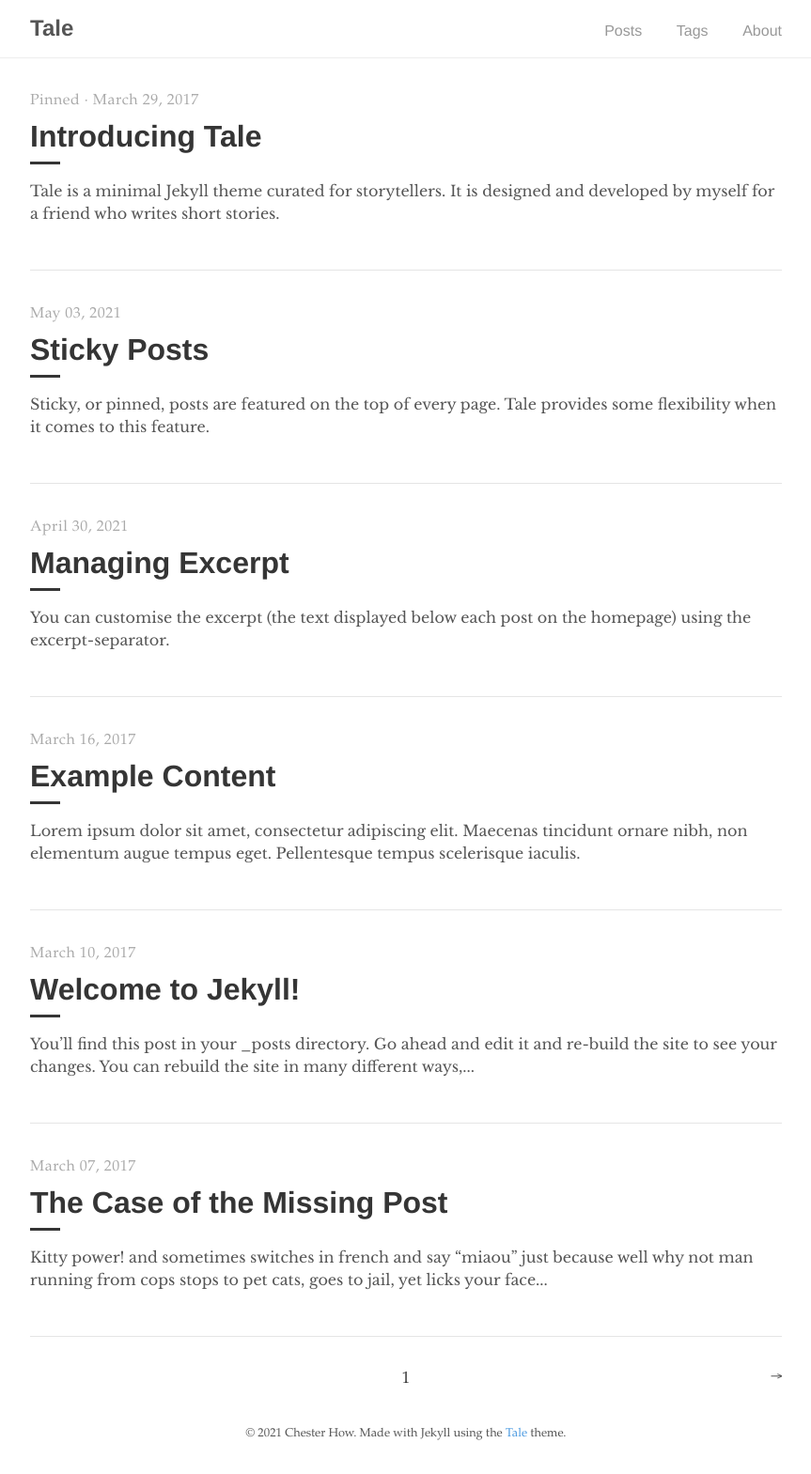
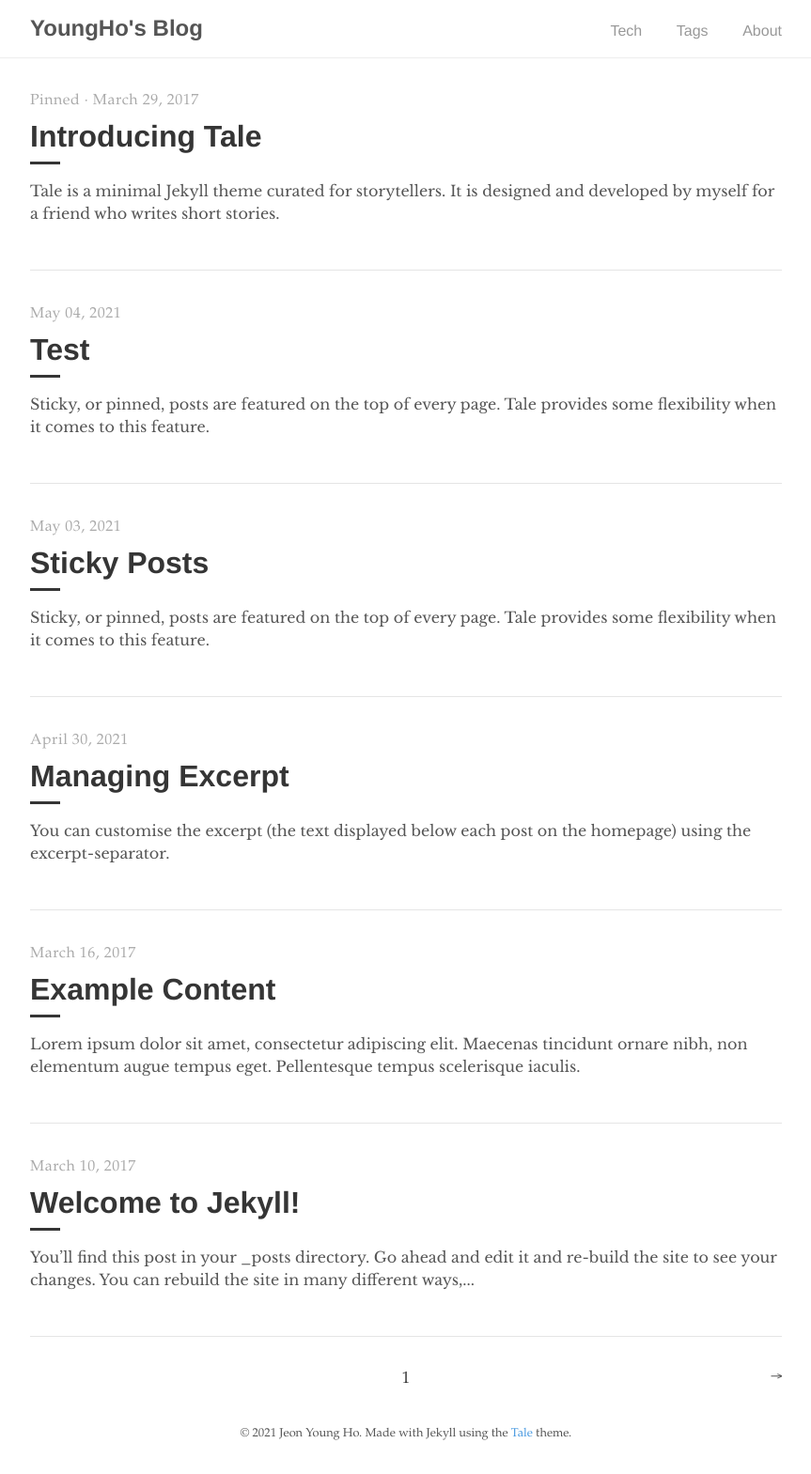
Before and after one commit to jeonyoungho/github-blog-practice-with-jekyll-tail-theme, a Jekyll site: the page built from index.html, in a window 1280 px wide. Shown: the whole page at 94% size, without its empty margins (208-1071 px from the left). Built offline with Jekyll 4.4.1, drawn with Linux system fonts in a browser that asks for light colours; the list of posts is cut into pages by our own code.

Commit message:
update config.yml

```diff
--- a/_config.yml
+++ b/_config.yml
@@ -1,17 +1,17 @@
 # Site settings
-title:          Tale
-description:    "Minimal Jekyll theme for storytellers"
-baseurl:        "/tale"
-url:            "https://chesterhow.github.io"
+title:          YoungHo's Blog
+description:    "Private blog for Youngho"
+baseurl:        # the subpath of your site, e.g. "/blog"
+url:            "https://chesterhow.github.io" # the base hostname & protocol for your site e.g. "https://mmistakes.github.io"
 
 # Google Analytics
 google_analytics: UA—XXXXXXXX-X
 
 # Author
 author:
-  name:         Chester How
+  name:         Jeon Young Ho
   url:          https://chester.how
-  email:        chesterhow@gmail.com
+  email:        yhjun1000@gmail.com
 
 # Build settings
 markdown:       kramdown
@@ -41,3 +41,24 @@ exclude: [ Gemfile, Gemfile.lock, tale.gemspec ]
 
 # Disqus (Set to your disqus id)
 disqus:         jekyll-tale
+comments: true
+
+#links:
+#    - label: "Email"
+#      icon: "fas fa-fw fa-envelope-square"
+#      url: "mailto:yhjun1000@gmail.com"
+#    - label: "GitHub"
+#      icon: "fab fa-fw fa-github"
+#      url: "https://github.com/jeonyoungho"
+#    - label: "Instagram"
+#      icon: "fab fa-fw fa-instagram"
+#      url: "https://www.instagram.com/jyho_o"
+#    - label: "Facebook"
+#      icon: "fab fa-fw fa-facebook-square"
+#      url: "https://www.facebook.com/profile.php?id=100004766491505"
+#    - label: "Website"
+#      icon: "fas fa-fw fa-link"
+#      # url: "https://your-website.com"
+#    - label: "Twitter"
+#      icon: "fab fa-fw fa-twitter-square"
+#      # url: "https://twitter.com/"
--- a/_includes/navigation.html
+++ b/_includes/navigation.html
@@ -4,7 +4,7 @@
       <h2 class="nav-title">{{ site.title }}</h2>
     </a>
     <ul>
-      <li><a href="{{ site.baseurl }}/">Posts</a></li>
+      <li><a href="{{ site.baseurl }}/">Tech</a></li>
       <li><a href="{{ '/tags' | prepend: site.baseurl }}">Tags</a></li>
       <li><a href="{{ '/about' | prepend: site.baseurl }}">About</a></li>
     </ul>
--- /dev/null
+++ b/_posts/2021-05-04-test.md
@@ -0,0 +1,21 @@
+---
+layout: post
+title: "Test"
+author: "Chester"
+tags: tags1
+excerpt_separator: <!--more-->
+---
+
+Sticky, or pinned, posts are featured on the top of every page. Tale provides some flexibility when it comes to this feature.<!--more--> There is no limit on the number of sticky posts you can have. Although do note that each page will show all your sticky posts + the paginated posts. So if you have 4 sticky posts and 5 posts per page, each page can display up to 9 posts.
+
+## Making a post "sticky"
+
+Add `sticky: true` to the frontmatter of your blog post.
+
+### Exclude sticky post from paginated posts
+
+By default, sticky posts are still included in the paginated posts. To exclude a sticky post from paginated posts, add `hidden: true` to the frontmatter of that blog post.
+
+## Example
+
+See the ["Introducing Tale" post](https://github.com/chesterhow/tale/blob/master/_posts/2017-03-29-introducing-tale.md).
```
